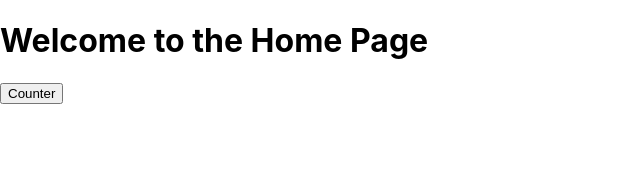
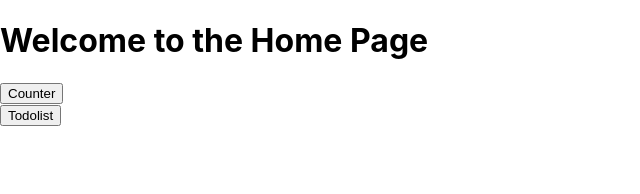
Before and after one commit to NattawutPhuddang/Trainreact-Rounter, a React (Create React App) app: page / in a window 1280 px wide. Shown: the top 194 px of the page, without its empty margins (0-640 px from the left). Built offline with nearby package versions, Linux system fonts and the light colour scheme.

Commit message:
Add Todolist functionality to Home component

```diff
--- a/src/componants/home.jsx
+++ b/src/componants/home.jsx
@@ -1,15 +1,23 @@
 import Counter from './count.jsx';
+import Todolist from './todolist.jsx';
 import React from 'react';
 
 function Home() {
 const [showCounter, setShowCounter] = React.useState(false);
+const [showtodolist, setShowtodolist] = React.useState(false);
 
 return (
     <div className="home">
         <header className="home-header">
             <h1>Welcome to the Home Page</h1>
+            <div>
             <button onClick={() => setShowCounter(!showCounter)}>Counter</button>
             {showCounter && <Counter />}
+            </div>
+            <div>
+             <button onClick={() => setShowtodolist(!showtodolist)}>Todolist</button>
+            {showtodolist && <Todolist />}
+            </div>
         </header>
     </div>
 );
```
